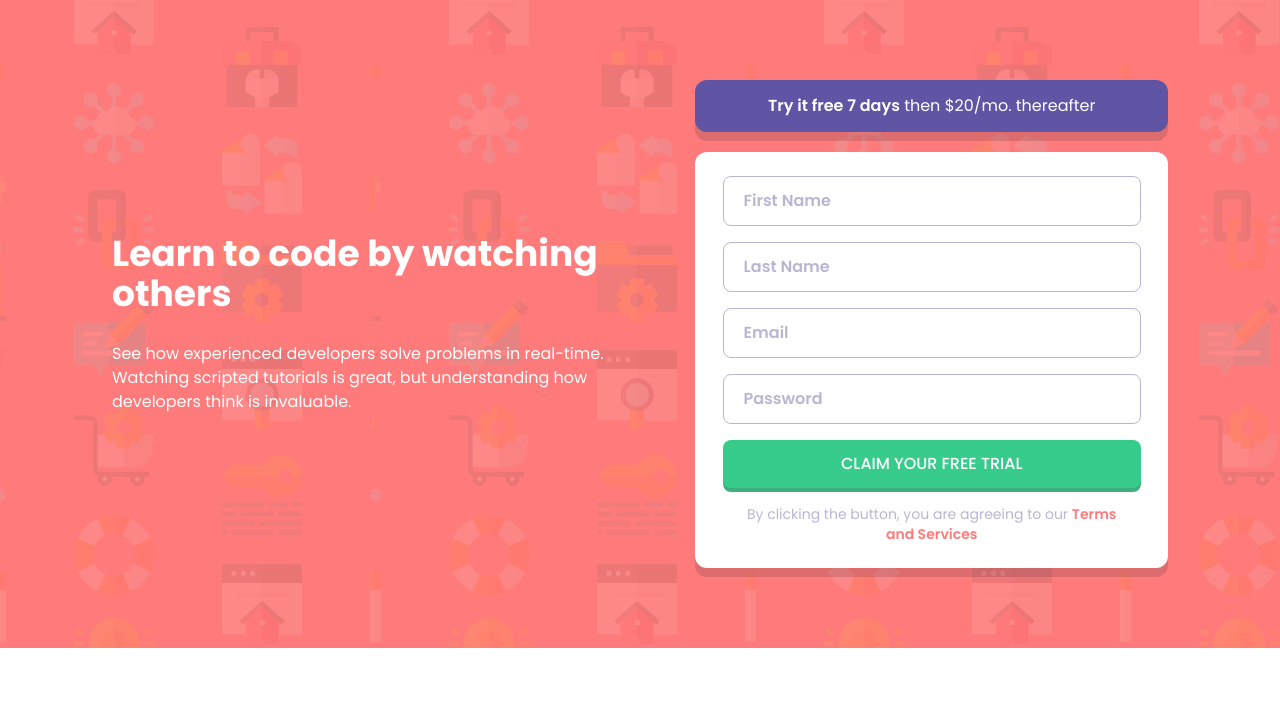
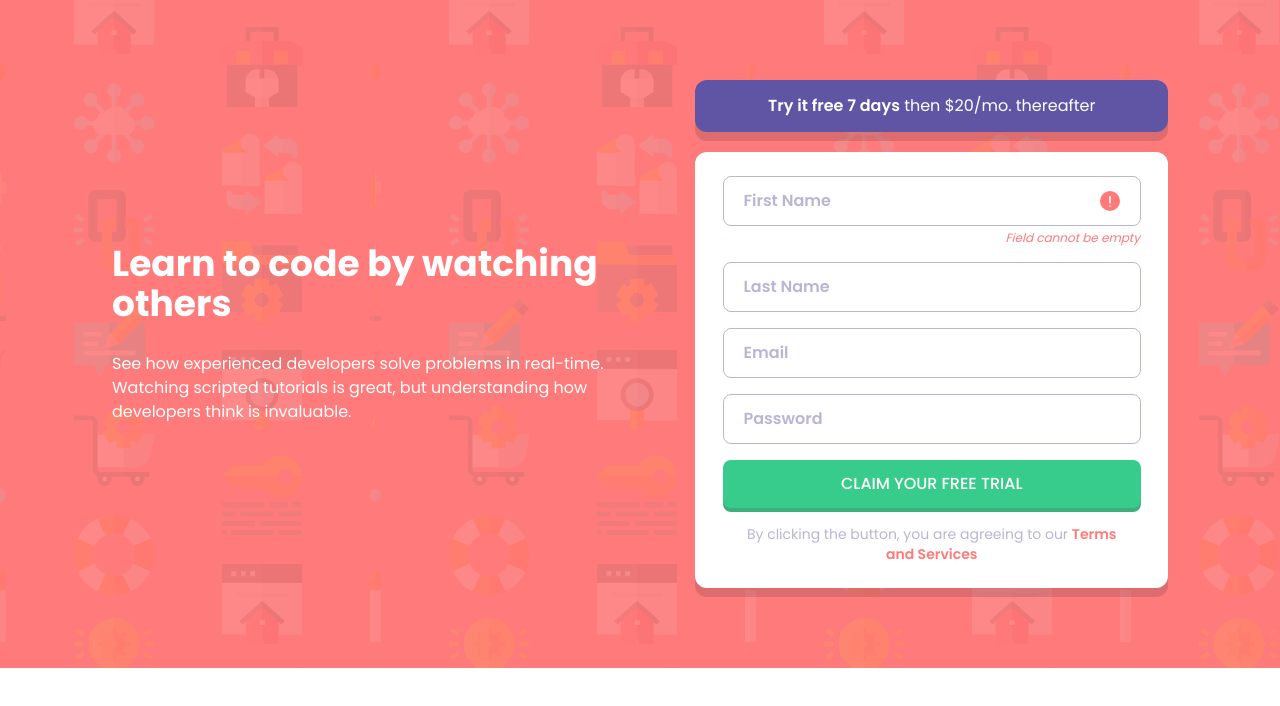
Before and after one commit to kkawakami08/sign-up-form-frontend-mentor, a Next.js app: page / in a window 1280 px wide. Shown: the top 706 px of the page. Built offline with nearby package versions, Linux system fonts and the light colour scheme.

Commit message:
add error elements (icon + text) if input is invalid after submit

```diff
--- a/pages/index.js
+++ b/pages/index.js
@@ -1,5 +1,7 @@
 import Head from "next/head";
 import { useState } from "react";
+import errorIcon from "../public/images/icon-error.svg";
+import Image from "next/image";
 
 export default function Home() {
   const inputStyle =
@@ -52,6 +54,8 @@ export default function Home() {
             </p>
           </div>
           <form className="bg-white rounded-xl flex flex-col items-center py-6 px-2 gap-4 shadow-[0px_9px_0px_0px_rgba(26,32,44,.15)]">
+            <div className="w-full flex flex-col gap-1">
+              <div className="flex items-center relative justify-center">
                 <input
                   type="text"
                   placeholder="First Name"
@@ -61,6 +65,20 @@ export default function Home() {
                   value={formData.firstName}
                   required
                 />
+                <div className="w-5 absolute right-10">
+                  <Image
+                    src={errorIcon}
+                    alt="Error Icon"
+                    width={500}
+                    height={500}
+                  />
+                </div>
+              </div>
+              <p className="text-primaryRed text-xs italic self-end pr-5">
+                Field cannot be empty
+              </p>
+            </div>
+
             <input
               type="text"
               placeholder="Last Name"
```
Lines whose indentation alone changed are shown as unchanged.
